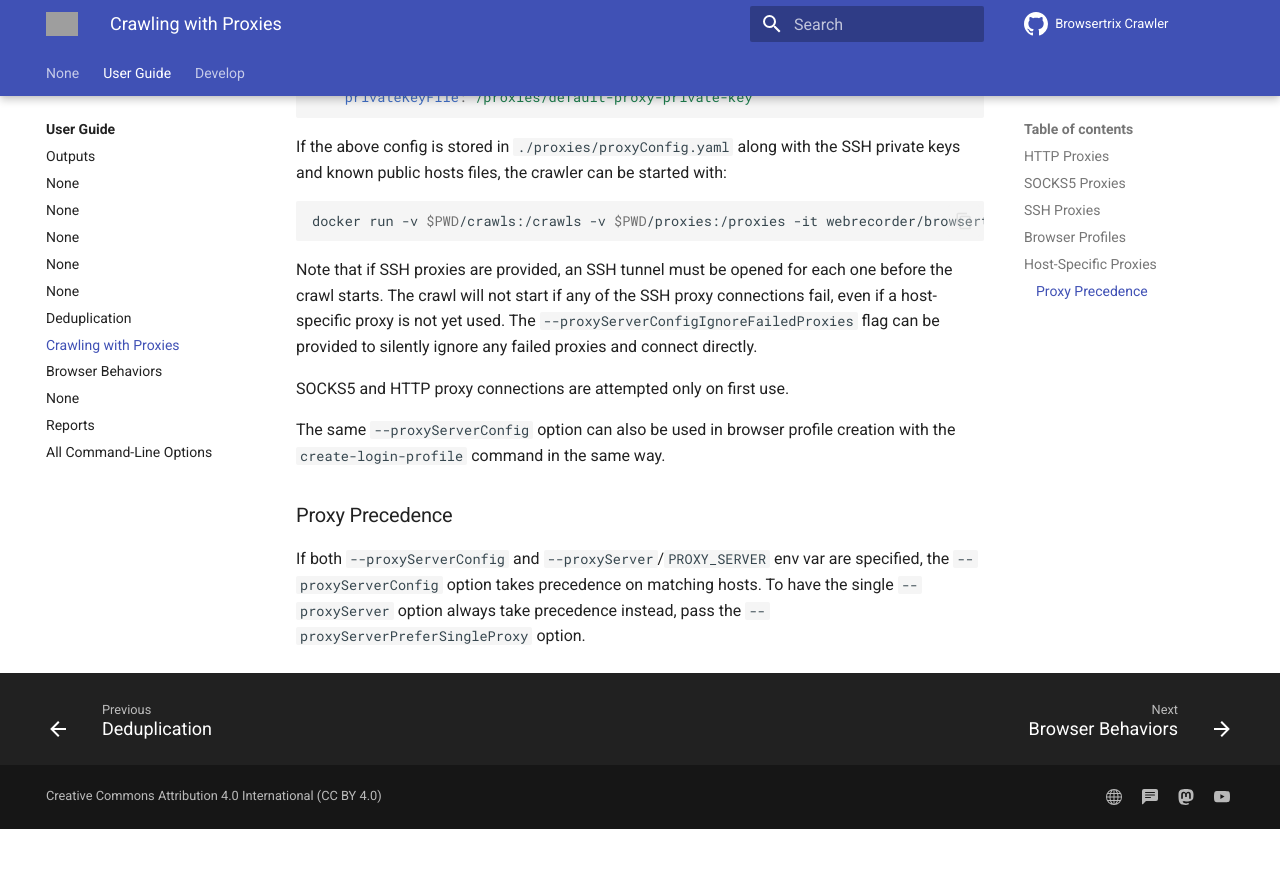
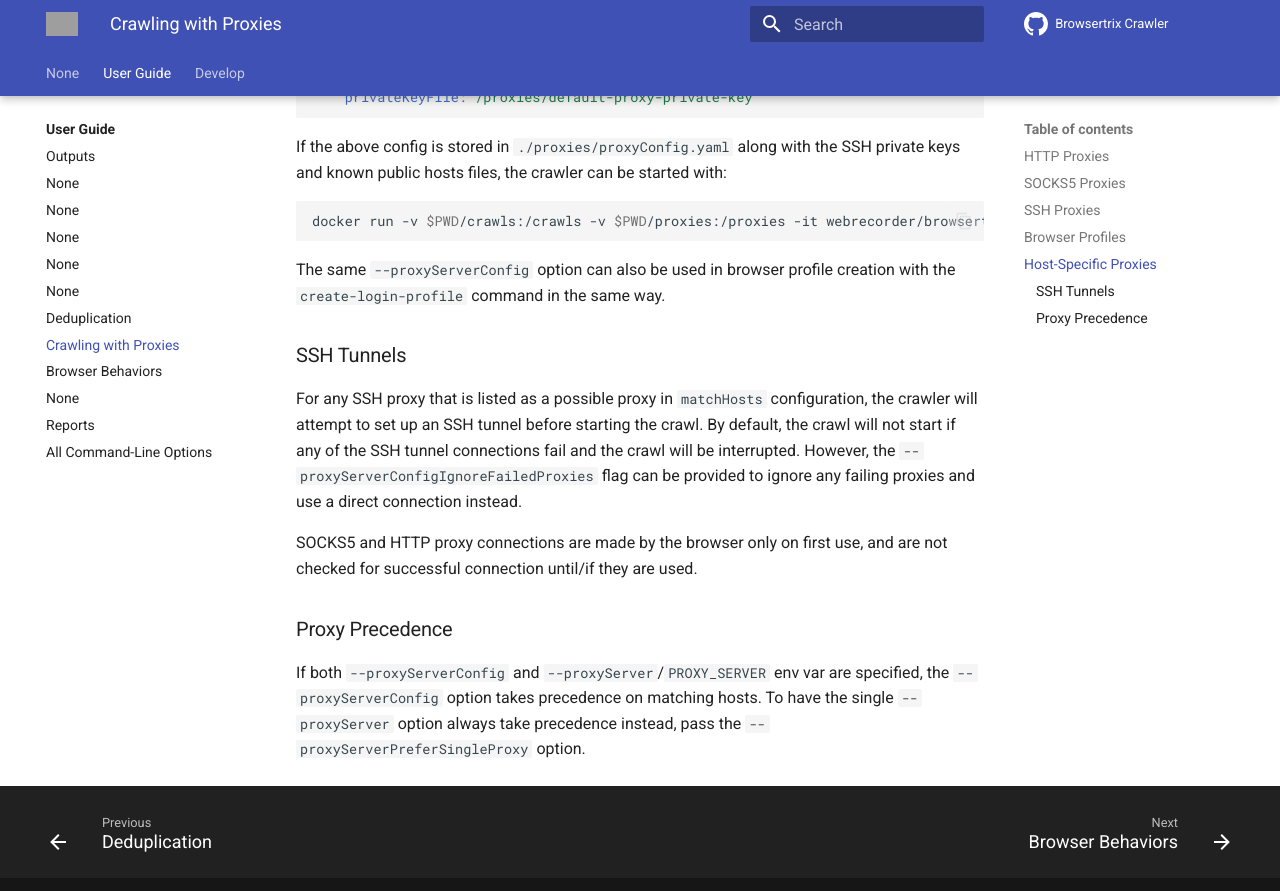
Before and after one commit to webrecorder/browsertrix-crawler, an MkDocs documentation site: the page built from docs/docs/user-guide/proxies.md, in a window 1280 px wide and 900 px high, scrolled down 2720 px. Shown: the top 891 px of the window. Built offline with MkDocs 1.6.1 and Material for MkDocs 9.7.7, drawn with Linux system fonts in a browser that asks for light colours; comment, search, counter and statistics services are not loaded; before the commit the page ends 3549 px from its top, so only the background shows below that; grey boxes are pictures that could not be loaded.

Commit message:
update docs, improve logging for tests, use ssh proxy for tests

````diff
--- a/docs/docs/user-guide/proxies.md
+++ b/docs/docs/user-guide/proxies.md
@@ -121,14 +121,15 @@ files, the crawler can be started with:
 docker run -v $PWD/crawls:/crawls -v $PWD/proxies:/proxies -it webrecorder/browsertrix-crawler --url https://example.com/ --proxyServerConfig /proxies/proxyConfig.yaml
 ```
 
-Note that if SSH proxies are provided, an SSH tunnel must be opened for each one before the crawl starts.
-The crawl will not start if any of the SSH proxy connections fail, even if a host-specific proxy is not yet used.
-The `--proxyServerConfigIgnoreFailedProxies` flag can be provided to silently ignore
-any failed proxies and connect directly.
+The same `--proxyServerConfig` option can also be used in browser profile creation with the `create-login-profile` command in the same way.
 
-SOCKS5 and HTTP proxy connections are attempted only on first use.
+### SSH Tunnels
 
-The same `--proxyServerConfig` option can also be used in browser profile creation with the `create-login-profile` command in the same way.
+For any SSH proxy that is listed as a possible proxy in `matchHosts` configuration, the crawler will attempt to set up an SSH tunnel before starting the crawl. By default, the crawl will not start if any of the SSH tunnel connections fail and the crawl
+will be interrupted. However, the `--proxyServerConfigIgnoreFailedProxies` flag can be provided to ignore any failing
+proxies and use a direct connection instead.
+
+SOCKS5 and HTTP proxy connections are made by the browser only on first use, and are not checked for successful connection until/if they are used.
 
 ### Proxy Precedence
 
````
Also changed, not shown: 2 other files.
